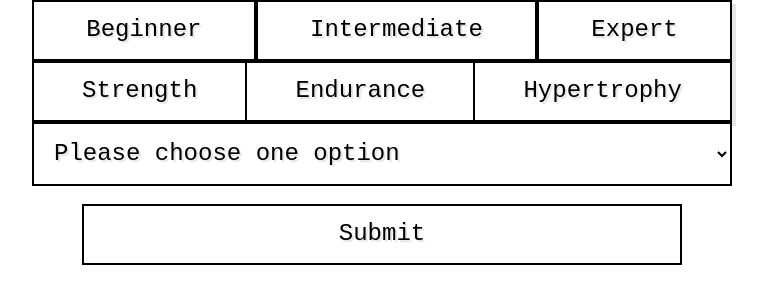
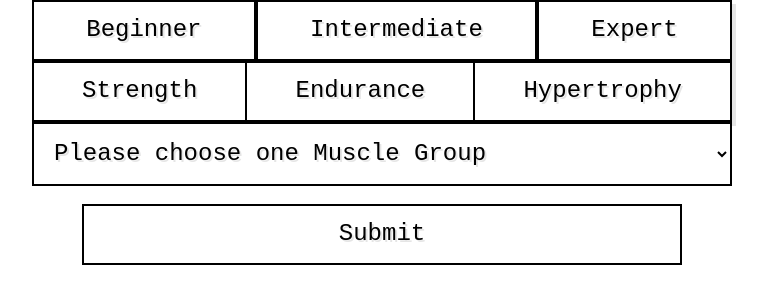
Before and after one commit to Gozi1/LH-FIT, a Next.js app: page /create-a-workout in a window 1280 px wide. Shown: the top 304 px of the page, without its empty margins (258-1025 px from the left). Built offline with nearby package versions, Linux system fonts and the light colour scheme.

Commit message:
update styling

```diff
--- a/src/components/MuscleContainer.jsx
+++ b/src/components/MuscleContainer.jsx
@@ -10,7 +10,7 @@ const MuscleContainer = (props) => {
   return (
    <div className={styles['work-out-container-muscle']}>
   <select onChange={onOptionChangeHandler} required>
-  <option key ='' hidden>Please choose one option</option>
+  <option key ='' hidden>Please choose one Muscle Group</option>
   {options.map((option, index) => {
       return <option key = {index} >
           {option}
--- a/src/styles/WorkOutGen.module.scss
+++ b/src/styles/WorkOutGen.module.scss
@@ -149,3 +149,7 @@
   width: 700px;
 
 }
+.work-out-container-muscle *:hover{
+  background-color: $color-secondary;
+  color: $color-primary;
+}
```
